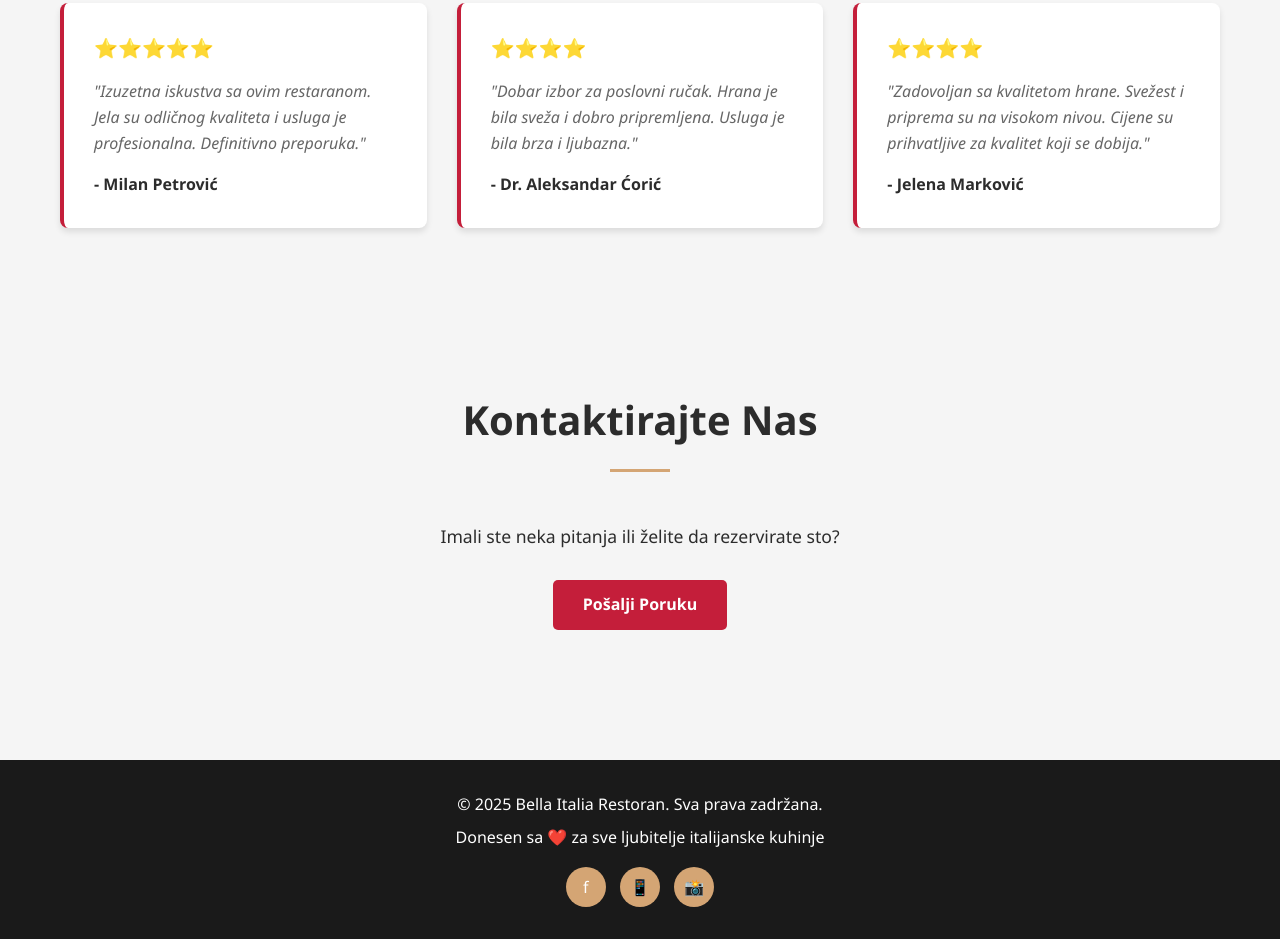
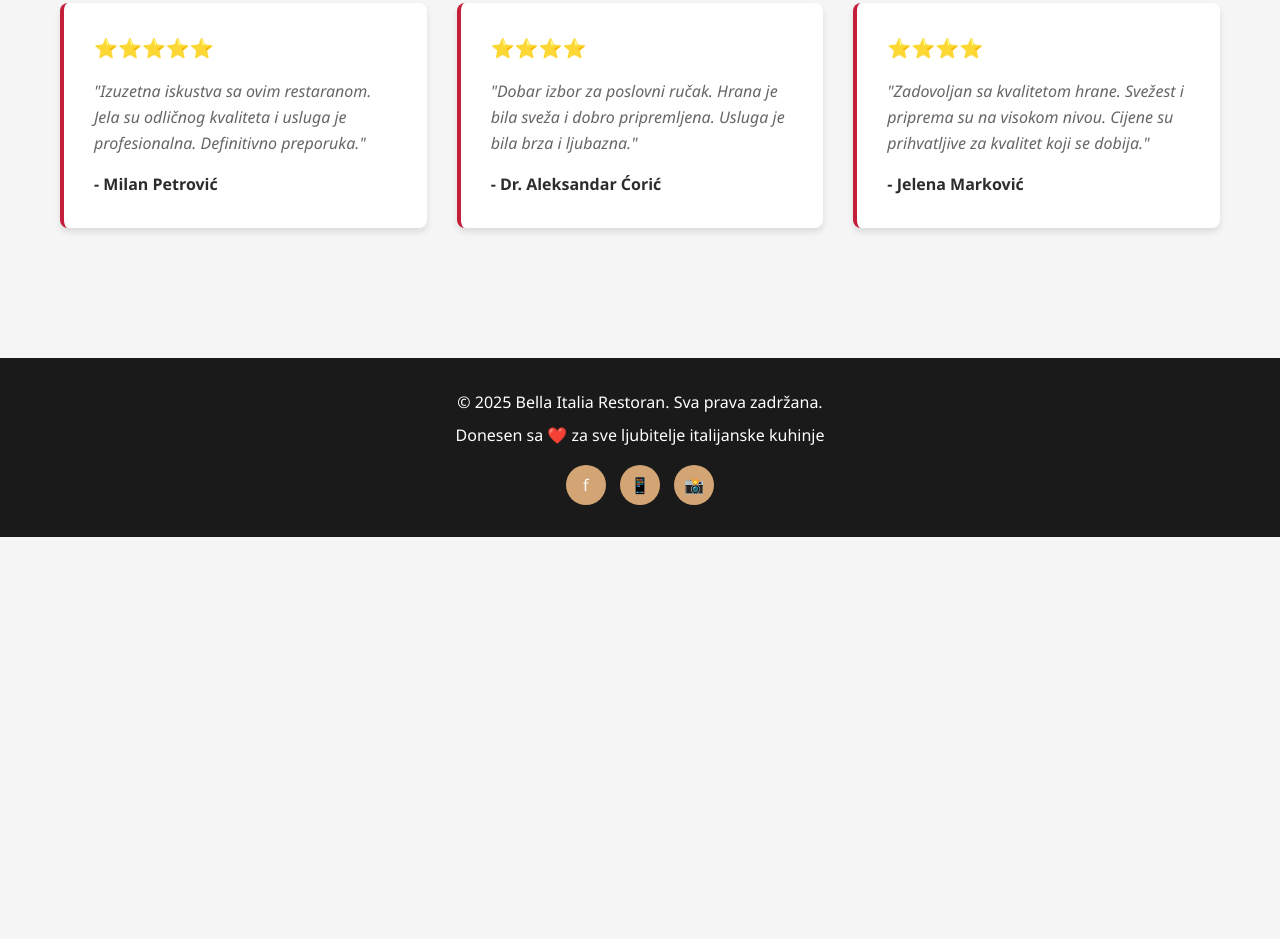
Before and after one commit to apwebdesigners/portfolio1, a plain HTML site: page index.html in a window 1280 px wide. Shown: the part 2182-3121 px from the top of the page. After the commit the page ends 2719 px from the top, so only its background shows below. Drawn offline with Linux system fonts and the light colour scheme.

Commit message:
index.html

```diff
--- a/index.html
+++ b/index.html
@@ -558,15 +558,6 @@
         </div>
     </section>
 
-    <!-- KONTAKT -->
-    <section class="section" id="contact">
-        <h2 class="section-title">Kontaktirajte Nas</h2>
-        <p style="text-align: center; margin-bottom: 30px; font-size: 1.1rem;">Imali ste neka pitanja ili želite da rezervirate sto?</p>
-        <div style="text-align: center;">
-            <a href="contact.html" class="btn">Pošalji Poruku</a>
-        </div>
-    </section>
-
     <!-- FOOTER -->
     <footer>
         <p>&copy; 2025 Bella Italia Restoran. Sva prava zadržana.</p>
```
